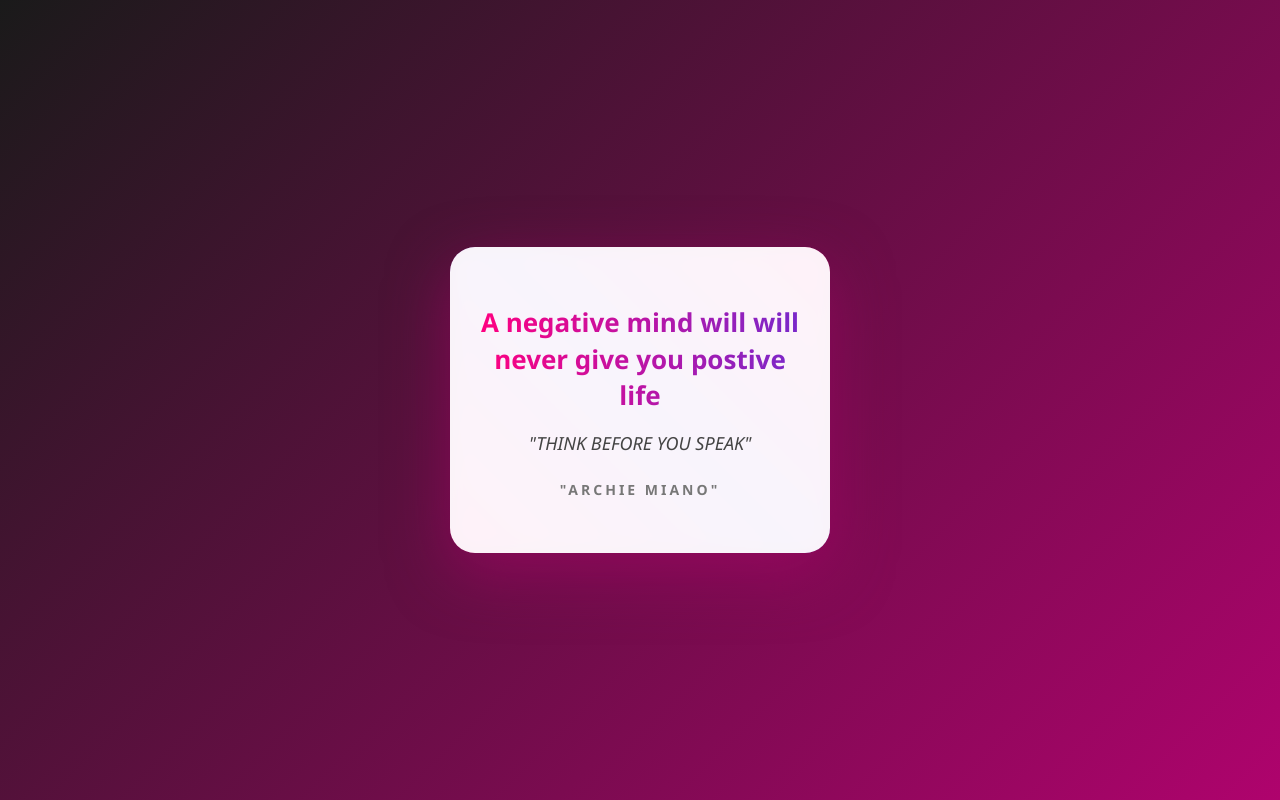
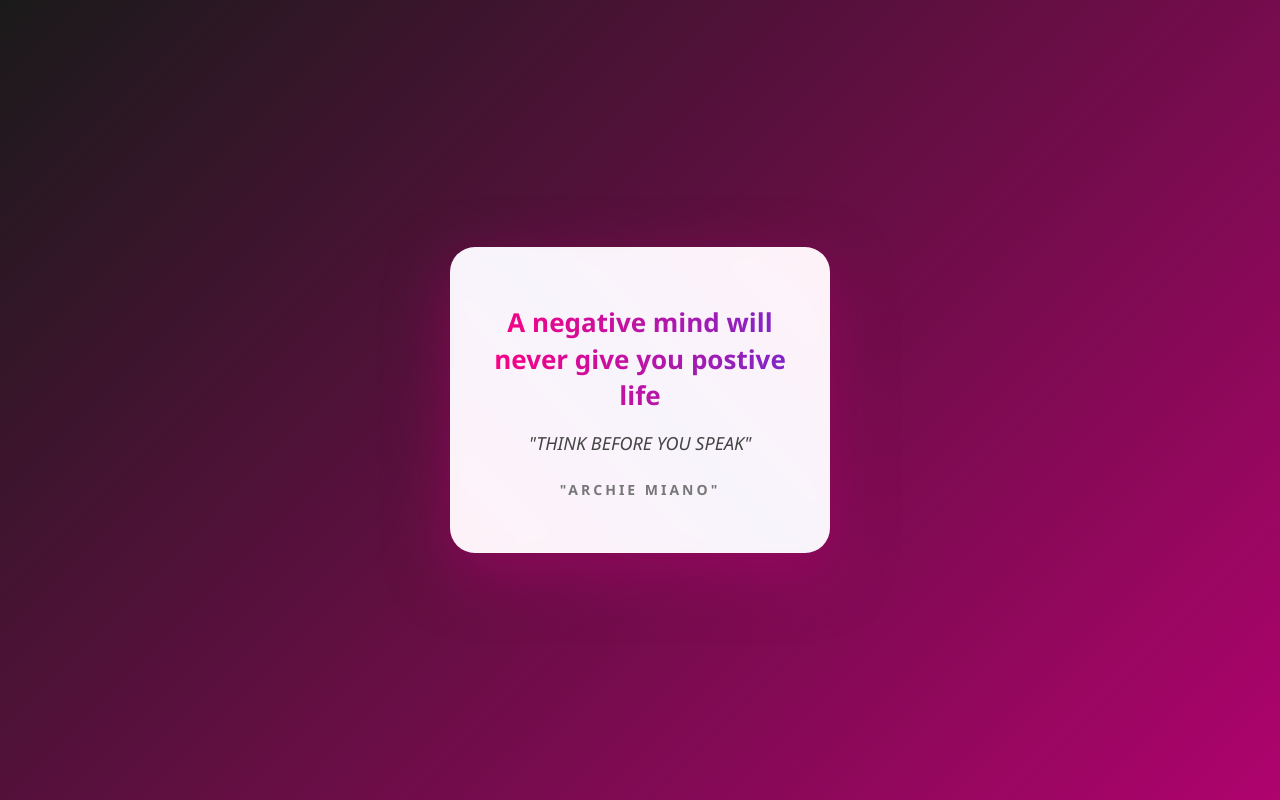
Before and after one commit to mianoarchie/archieposter, a plain HTML site: page archcss/index.html/index.html in a window 1280 px wide. Drawn offline with Linux system fonts and the light colour scheme.

Commit message:
Update index.html

```diff
--- a/archcss/index.html/index.html
+++ b/archcss/index.html/index.html
@@ -9,7 +9,7 @@
 <body>
 <div class="Poster">
 
-    <h1 class=" title">A negative mind will will never give you postive life  </h1>
+    <h1 class=" title">A negative mind will never give you postive life  </h1>
     <p class="quote">"THINK BEFORE YOU SPEAK"</p>
     <P class="author">"ARCHIE MIANO"</P>
 </div>
```
